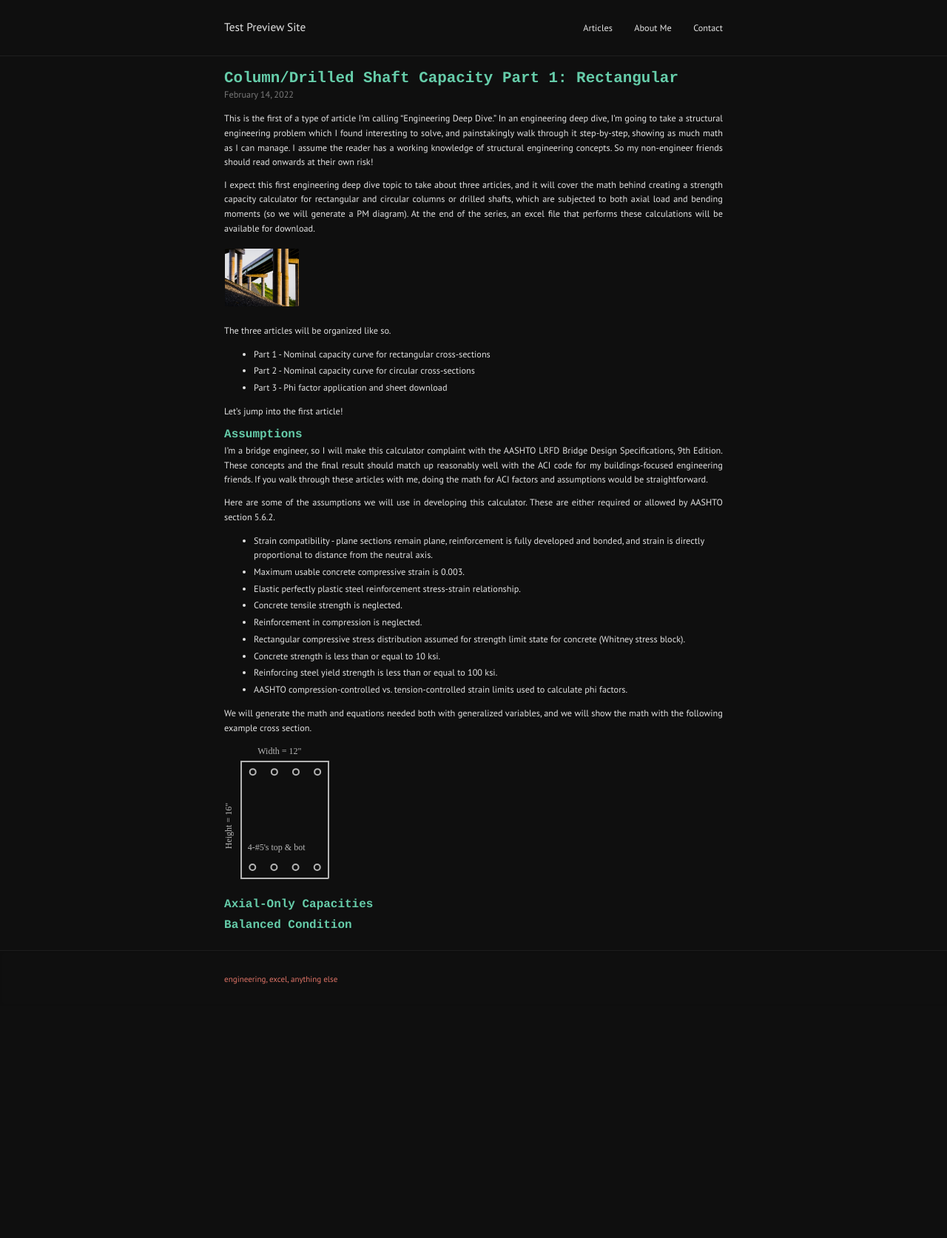
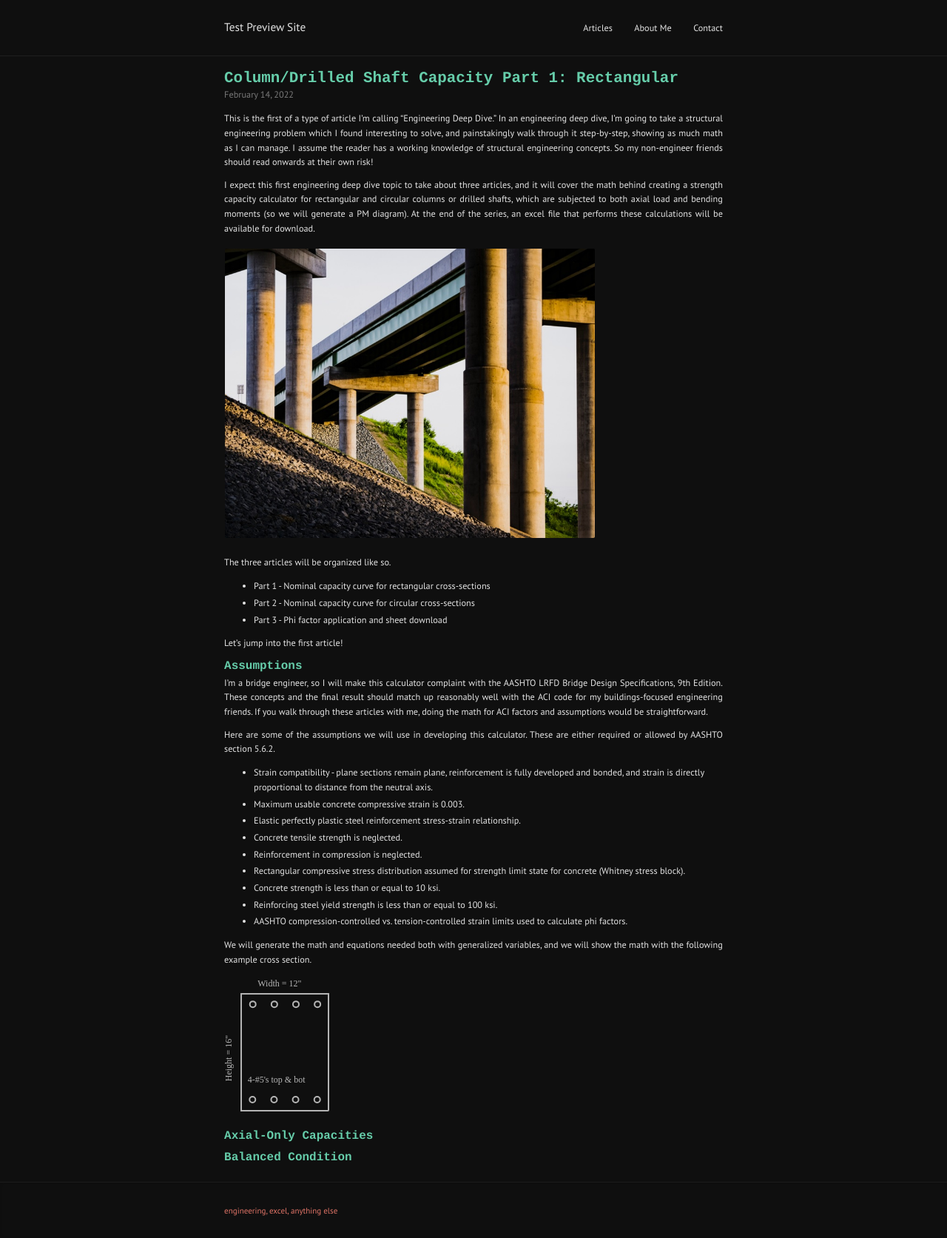
Before and after one commit to labeattie/testpreviewsite, a Jekyll site: the page built from _posts/2022-02-14-drilled-shaft-capacity-rectangular.md, in a window 1280 px wide. Shown: the whole page at 74% size. Built offline with Jekyll 4.4.1, drawn with Linux system fonts in a browser that asks for light colours; before the commit the page ends 1360 px from its top, so only the background shows below that.

Commit message:
testing svg

```diff
--- a/_posts/2022-02-14-drilled-shaft-capacity-rectangular.md
+++ b/_posts/2022-02-14-drilled-shaft-capacity-rectangular.md
@@ -11,7 +11,7 @@
 
 
 
-![bridge_col](/testpreviewsite/assets/bridge columns.jpg){: width="100" }
+![bridge_col](/testpreviewsite/assets/bridge columns.jpg){: width="500" }
 
 The three articles will be organized like so.
 * Part 1 - Nominal capacity curve for rectangular cross-sections
```
